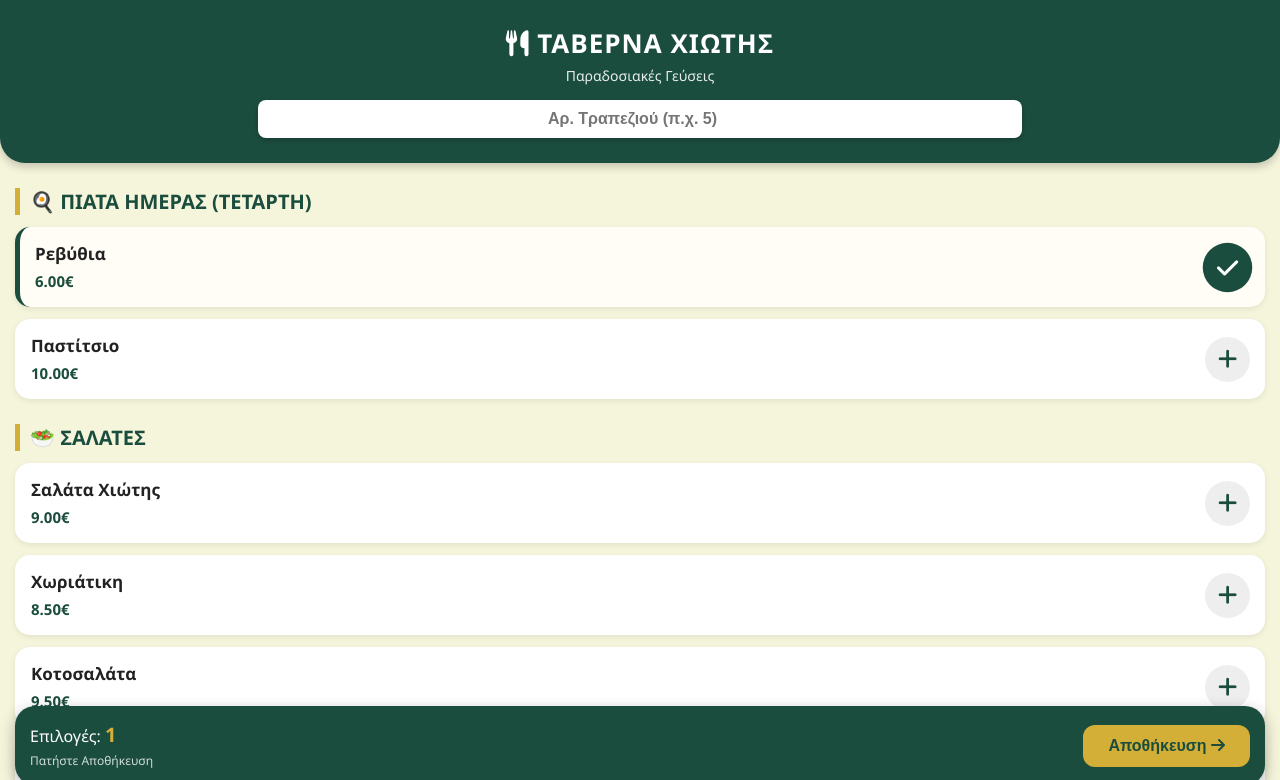
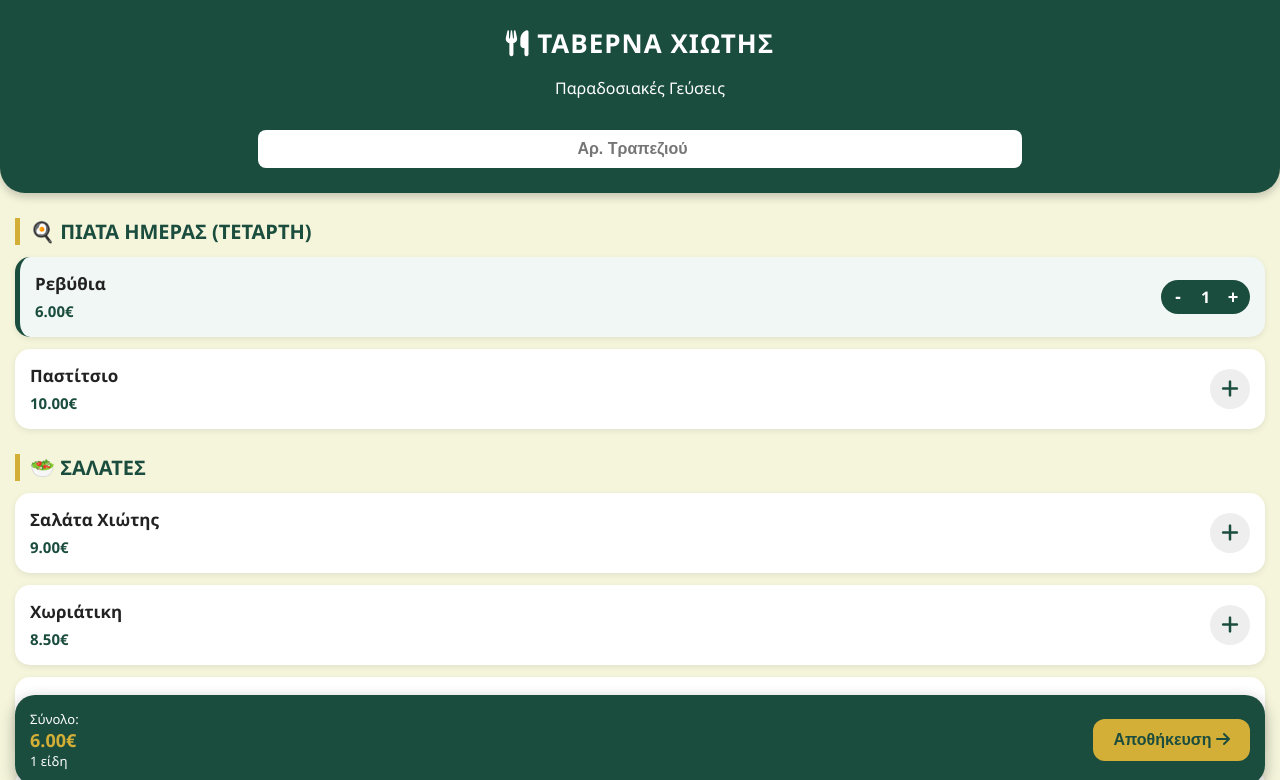
Before and after one commit to emmanuildrakonakis-cmd/menu-wishlist, a plain HTML site: page index.html in a window 1280 px wide. Both pictures are taken after a click on the button 1227 px from the left and 267 px from the top of the page. Shown: the top 780 px of the page. Drawn offline with Linux system fonts and the light colour scheme.

Commit message:
Optimized index.html with [- 1 +] selector

```diff
--- a/index.html
+++ b/index.html
@@ -7,21 +7,20 @@
     <link rel="stylesheet" href="https://cdnjs.cloudflare.com/ajax/libs/font-awesome/6.0.0/css/all.min.css">
 
     <style>
-        /* --- DESIGN & ΧΡΩΜΑΤΑ --- */
+        /*DESIGN & ΧΡΩΜΑΤΑ */
         :root {
-            --primary-color: #1B4D3E; /* Σκούρο Πράσινο (Χιώτης) */
-            --secondary-color: #F5F5DC; /* Μπεζ / Κρεμ */
-            --accent-color: #D4AF37; /* Χρυσό/Μουσταρδί για κουμπιά */
+            --primary-color: #1B4D3E; /* Σκούρο Πράσινο */
+            --secondary-color: #F5F5DC; /* Μπεζ */
+            --accent-color: #D4AF37; /* Χρυσό */
             --text-color: #333;
         }
 
         body {
             font-family: 'Segoe UI', Tahoma, Geneva, Verdana, sans-serif;
-            margin: 0;
-            padding: 0;
+            margin: 0; padding: 0;
             background-color: var(--secondary-color);
             color: var(--text-color);
-            padding-bottom: 90px;
+            padding-bottom: 100px;
         }
 
         /* Header */
@@ -35,18 +34,10 @@
             box-shadow: 0 4px 8px rgba(0,0,0,0.2);
         }
         .header h1 { margin: 0; font-size: 26px; letter-spacing: 1px; }
-        .header p { margin: 5px 0 15px; font-size: 14px; opacity: 0.9; }
-
         .table-input {
-            padding: 10px;
-            border-radius: 8px;
-            border: none;
-            text-align: center;
-            font-weight: bold;
-            font-size: 16px;
-            width: 60%;
-            outline: none;
-            box-shadow: 0 2px 5px rgba(0,0,0,0.2);
+            padding: 10px; border-radius: 8px; border: none;
+            text-align: center; font-weight: bold; font-size: 16px;
+            width: 60%; margin-top: 15px; outline: none;
         }
 
         /* Κατηγορίες */
@@ -55,9 +46,7 @@
             color: var(--primary-color);
             border-left: 5px solid var(--accent-color);
             padding-left: 10px;
-            font-size: 20px;
-            text-transform: uppercase;
-            font-weight: 800;
+            font-size: 20px; text-transform: uppercase; font-weight: 800;
         }
 
         /* Κάρτα Φαγητού */
@@ -70,59 +59,69 @@
             display: flex;
             justify-content: space-between;
             align-items: center;
-            border-left: 1px solid transparent;
         }
-        /* Όταν επιλέγεται, πρασινίζει λίγο */
         .menu-item.active-item {
             border-left: 5px solid var(--primary-color);
-            background-color: #fffdf5;
+            background-color: #f0f7f4;
         }
 
         .item-info h3 { margin: 0 0 5px; font-size: 17px; color: #222; }
         .price { color: var(--primary-color); font-weight: bold; font-size: 15px; }
 
-        /* Κουμπί Προσθήκης (+) */
-        .btn-add {
+        /* --- ΚΟΥΜΠΙΑ ΠΟΣΟΤΗΤΑΣ (+/-) --- */
+        .action-container {
+            display: flex; align-items: center;
+        }
+
+        /* Το αρχικό κουμπί (+) */
+        .btn-add-initial {
             background-color: #eee;
             border: none;
-            width: 45px; height: 45px;
+            width: 40px; height: 40px;
             border-radius: 50%;
             color: var(--primary-color);
-            font-size: 22px;
-            cursor: pointer;
-            transition: all 0.2s;
+            font-size: 20px; cursor: pointer;
             display: flex; align-items: center; justify-content: center;
         }
-        .btn-add.selected {
+
+        /* Το χειριστήριο [- 1 +] */
+        .qty-control {
+            display: none; /* Κρυφό αρχικά */
+            align-items: center;
             background-color: var(--primary-color);
-            color: white;
-            transform: scale(1.1);
+            border-radius: 20px;
+            padding: 2px;
+        }
+        .qty-btn {
+            background: none; border: none;
+            color: white; font-size: 18px; font-weight: bold;
+            width: 30px; height: 30px;
+            cursor: pointer;
+        }
+        .qty-num {
+            color: white; font-weight: bold; font-size: 16px;
+            width: 25px; text-align: center;
         }
 
         /* Κάτω Μπάρα */
         .bottom-bar {
-            position: fixed;
-            bottom: 15px; left: 15px; right: 15px;
+            position: fixed; bottom: 15px; left: 15px; right: 15px;
             background: var(--primary-color);
             color: white;
             padding: 15px;
             border-radius: 20px;
             box-shadow: 0 5px 15px rgba(0,0,0,0.3);
-            display: flex;
-            justify-content: space-between;
-            align-items: center;
+            display: flex; justify-content: space-between; align-items: center;
             z-index: 1000;
         }
-        .total-info b { font-size: 20px; color: var(--accent-color); }
+        .total-info { font-size: 13px; }
+        .total-info b { font-size: 18px; color: var(--accent-color); display:block; }
 
         .btn-save {
             background-color: var(--accent-color);
             color: var(--primary-color);
-            border: none;
-            padding: 12px 25px;
-            border-radius: 12px;
-            font-weight: bold;
-            font-size: 16px;
+            border: none; padding: 12px 20px;
+            border-radius: 12px; font-weight: bold; font-size: 16px;
             cursor: pointer;
         }
         .btn-save:disabled { background-color: #555; color: #aaa; cursor: not-allowed; }
@@ -134,16 +133,15 @@
     <div class="header">
         <h1><i class="fas fa-utensils"></i> ΤΑΒΕΡΝΑ ΧΙΩΤΗΣ</h1>
         <p>Παραδοσιακές Γεύσεις</p>
-        <input type="number" id="table-num" class="table-input" placeholder="Αρ. Τραπεζιού (π.χ. 5)" min="1">
+        <input type="number" id="table-num" class="table-input" placeholder="Αρ. Τραπεζιού" min="1">
     </div>
 
-    <div id="menu-container">
-        </div>
+    <div id="menu-container"></div>
 
     <div class="bottom-bar">
         <div class="total-info">
-            Επιλογές: <b id="count">0</b><br>
-            <span style="font-size:12px; opacity:0.8">Πατήστε Αποθήκευση</span>
+            Σύνολο: <b id="total-price">0.00€</b>
+            <span id="items-count">0 είδη</span>
         </div>
         <button id="btn-submit" class="btn-save" onclick="submitWishlist()" disabled>
             Αποθήκευση <i class="fas fa-arrow-right"></i>
@@ -151,24 +149,7 @@
     </div>
 
     <script>
-        // --- 1. ΤΑ ΔΕΔΟΜΕΝΑ ΜΑΣ ---
-        // --- ΑΥΤΟΜΑΤΗ ΑΝΑΓΝΩΡΙΣΗ ΤΡΑΠΕΖΙΟΥ ΑΠΟ ΤΟ LINK ---
-        window.onload = function() {
-            // 1. Διαβάζουμε το Link
-            const urlParams = new URLSearchParams(window.location.search);
-            const tableParam = urlParams.get('table');
-
-            // 2. Αν υπάρχει νούμερο τραπεζιού στο Link...
-            if (tableParam) {
-                const inputField = document.getElementById("table-num");
-                inputField.value = tableParam; // Το γράφουμε στο κουτάκι
-                inputField.readOnly = true;    // Το κλειδώνουμε (να μην αλλάζει)
-                inputField.style.backgroundColor = "#e8f5e9"; // Το πρασινίζουμε λίγο
-                inputField.style.color = "#1B4D3E";
-            }
-        };
-
-        // Σταθερό Μενού
+        // --- 1. ΔΕΔΟΜΕΝΑ ---
         const fixedMenu = [
             { category: "🥗 Σαλάτες", items: [
                 { id: 101, name: "Σαλάτα Χιώτης", price: 9.00 },
@@ -200,180 +181,168 @@
             ]}
         ];
 
-        // --- ΤΟ ΕΞΥΠΝΟ ΣΥΣΤΗΜΑ ΓΙΑ ΤΑ ΜΑΓΕΙΡΕΥΤΑ ---
-        // 0:Κυριακή, 1:Δευτέρα, ... 6:Σάββατο
+        // Μαγειρευτά (Όπως τα είχαμε)
         const dailySpecialsDB = {
-            1: [ // Δευτέρα
-                {id: 901, name: "Φασολάδα", price: 6.00},
-                {id: 902, name: "Μοσχάρι Κοκκινιστό", price: 12.00}
-            ],
-            2: [ // Τρίτη
-                {id: 903, name: "Γεμιστά", price: 8.00},
-                {id: 904, name: "Κοτόπουλο Φούρνου", price: 9.00}
-            ],
-            3: [ // Τετάρτη
-                {id: 905, name: "Ρεβύθια", price: 6.00},
-                {id: 906, name: "Παστίτσιο", price: 10.00}
-            ],
-            4: [ // Πέμπτη
-                {id: 907, name: "Γιουβαρλάκια", price: 8.00},
-                {id: 908, name: "Χοιρινό Σελινατο", price: 11.00}
-            ],
-            5: [ // Παρασκευή
-                {id: 909, name: "Γίγαντες", price: 6.50},
-                {id: 910, name: "Μπακαλιάρος Σκορδαλιά", price: 12.00}
-            ],
-            6: [ // Σάββατο
-                {id: 911, name: "Μουσακάς", price: 10.00},
-                {id: 912, name: "Αρνάκι Λεμονάτο", price: 13.00}
-            ],
-            0: [ // Κυριακή
-                {id: 913, name: "Γουρουνόπουλο", price: 14.00},
-                {id: 914, name: "Μακαρόνια με κιμά", price: 8.00}
-            ]
+            1: [{id: 901, name: "Φασολάδα", price: 6.00}, {id: 902, name: "Μοσχάρι Κοκκινιστό", price: 12.00}],
+            2: [{id: 903, name: "Γεμιστά", price: 8.00}, {id: 904, name: "Κοτόπουλο Φούρνου", price: 9.00}],
+            3: [{id: 905, name: "Ρεβύθια", price: 6.00}, {id: 906, name: "Παστίτσιο", price: 10.00}],
+            4: [{id: 907, name: "Γιουβαρλάκια", price: 8.00}, {id: 908, name: "Χοιρινό Σελινατο", price: 11.00}],
+            5: [{id: 909, name: "Γίγαντες", price: 6.50}, {id: 910, name: "Μπακαλιάρος Σκορδαλιά", price: 12.00}],
+            6: [{id: 911, name: "Μουσακάς", price: 10.00}, {id: 912, name: "Αρνάκι Λεμονάτο", price: 13.00}],
+            0: [{id: 913, name: "Γουρουνόπουλο", price: 14.00}, {id: 914, name: "Μακαρόνια με κιμά", price: 8.00}]
         };
 
-        let wishlist = [];
+        // Το καλάθι τώρα θα έχει μορφή: { id: 101, name: "Σαλάτα", price: 9, qty: 2 }
+        let wishlist = {};
 
-        // --- LOGIC ---
+        // --- 2. LOGIC ---
 
         function renderMenu() {
             const container = document.getElementById("menu-container");
             let html = "";
 
-            // 1. Βρίσκουμε τι μέρα είναι σήμερα για τα Μαγειρευτά
-            const today = new Date();
-            const dayIndex = today.getDay(); // 0-6
+            // Πιάτα Ημέρας
+            const today = new Date().getDay();
             const daysNames = ["Κυριακή", "Δευτέρα", "Τρίτη", "Τετάρτη", "Πέμπτη", "Παρασκευή", "Σάββατο"];
-
-            // Εμφάνιση Μαγειρευτών (αν υπάρχουν για σήμερα)
-            const todaysSpecials = dailySpecialsDB[dayIndex];
-            if (todaysSpecials) {
-                html += `<h2 class="category-title">🍳 Πιάτα Ημέρας (${daysNames[dayIndex]})</h2>`;
-                todaysSpecials.forEach(item => {
-                    html += createItemHTML(item);
-                });
+            if (dailySpecialsDB[today]) {
+                html += `<h2 class="category-title">🍳 Πιάτα Ημέρας (${daysNames[today]})</h2>`;
+                dailySpecialsDB[today].forEach(item => html += createItemHTML(item));
             }
 
-            // 2. Εμφάνιση Σταθερού Μενού
+            // Σταθερό Μενού
             fixedMenu.forEach(cat => {
                 html += `<h2 class="category-title">${cat.category}</h2>`;
-                cat.items.forEach(item => {
-                    html += createItemHTML(item);
-                });
+                cat.items.forEach(item => html += createItemHTML(item));
             });
 
             container.innerHTML = html;
         }
 
-        // Βοηθητική για να φτιάχνει το HTML του κάθε φαγητού
         function createItemHTML(item) {
             return `
-            <div class="menu-item" id="card-${item.id}" onclick="toggleItem(${item.id}, '${item.name}', ${item.price})">
+            <div class="menu-item" id="card-${item.id}">
                 <div class="item-info">
                     <h3>${item.name}</h3>
                     <span class="price">${item.price.toFixed(2)}€</span>
                 </div>
-                <button class="btn-add" id="btn-${item.id}">
-                    <i class="fas fa-plus"></i>
-                </button>
+
+                <div class="action-container">
+                    <button class="btn-add-initial" id="init-btn-${item.id}" onclick="addItem(${item.id}, '${item.name}', ${item.price})">
+                        <i class="fas fa-plus"></i>
+                    </button>
+
+                    <div class="qty-control" id="qty-ctrl-${item.id}">
+                        <button class="qty-btn" onclick="updateQty(${item.id}, -1)">-</button>
+                        <span class="qty-num" id="qty-val-${item.id}">1</span>
+                        <button class="qty-btn" onclick="updateQty(${item.id}, 1)">+</button>
+                    </div>
+                </div>
             </div>`;
         }
 
-        // Toggle Επιλογής
-        function toggleItem(id, name, price) {
-            const btn = document.getElementById(`btn-${id}`);
-            const card = document.getElementById(`card-${id}`);
+        // Προσθήκη για πρώτη φορά
+        function addItem(id, name, price) {
+            wishlist[id] = { name: name, price: price, qty: 1 };
 
-            // Έλεγχος αν υπάρχει ήδη
-            const exists = wishlist.find(i => i.id === id);
+            // Αλλαγή UI: Κρύβουμε το (+) και δείχνουμε το [- 1 +]
+            document.getElementById(`init-btn-${id}`).style.display = "none";
+            document.getElementById(`qty-ctrl-${id}`).style.display = "flex";
+            document.getElementById(`card-${id}`).classList.add("active-item");
 
-            if (exists) {
-                // Αφαίρεση
-                wishlist = wishlist.filter(i => i.id !== id);
-                btn.classList.remove("selected");
-                card.classList.remove("active-item");
-                btn.innerHTML = '<i class="fas fa-plus"></i>';
-            } else {
-                // Προσθήκη
-                wishlist.push({id, name, price});
-                btn.classList.add("selected");
-                card.classList.add("active-item");
-                btn.innerHTML = '<i class="fas fa-check"></i>';
-            }
-            updateUI();
+            updateTotal();
         }
 
-        function updateUI() {
-            document.getElementById("count").innerText = wishlist.length;
-            document.getElementById("btn-submit").disabled = wishlist.length === 0;
+        // Αλλαγή ποσότητας (+/-)
+        function updateQty(id, change) {
+            if (!wishlist[id]) return;
+
+            wishlist[id].qty += change;
+
+            // Αν η ποσότητα πάει στο 0 -> Αφαίρεση
+            if (wishlist[id].qty <= 0) {
+                delete wishlist[id];
+                // Επαναφορά UI στο αρχικό (+)
+                document.getElementById(`init-btn-${id}`).style.display = "flex";
+                document.getElementById(`qty-ctrl-${id}`).style.display = "none";
+                document.getElementById(`card-${id}`).classList.remove("active-item");
+            } else {
+                // Απλά ενημερώνουμε το νούμερο
+                document.getElementById(`qty-val-${id}`).innerText = wishlist[id].qty;
+            }
+            updateTotal();
+        }
+
+        function updateTotal() {
+            let totalCost = 0;
+            let totalItems = 0;
+
+            for (const id in wishlist) {
+                totalCost += wishlist[id].price * wishlist[id].qty;
+                totalItems += wishlist[id].qty;
+            }
+
+            document.getElementById("total-price").innerText = totalCost.toFixed(2) + "€";
+            document.getElementById("items-count").innerText = totalItems + " είδη";
+            document.getElementById("btn-submit").disabled = totalItems === 0;
         }
 
         function submitWishlist() {
             const table = document.getElementById("table-num").value;
-            const btn = document.getElementById("btn-submit");
-
-            // 1. Έλεγχος: Έβαλε τραπέζι;
             if (!table) {
-                alert("⚠️ Παρακαλώ γράψε τον αριθμό του τραπεζιού σου (πάνω δεξιά)!");
+                alert("⚠️ Παρακαλώ γράψε αριθμό τραπεζιού!");
                 document.querySelector('.header').scrollIntoView({ behavior: 'smooth' });
                 return;
             }
 
-            // 2. Κλείδωμα κουμπιού (Loading effect)
+            const btn = document.getElementById("btn-submit");
             btn.disabled = true;
-            btn.innerHTML = '<i class="fas fa-spinner fa-spin"></i> Στέλνουμε...';
+            btn.innerHTML = '<i class="fas fa-spinner fa-spin"></i> ...';
 
-            // 3. Ετοιμασία δεδομένων
+            // Μετατροπή των δεδομένων για το Excel
+            // Θέλουμε να στείλουμε: "Μπύρα (x2), Τζατζίκι (x1)"
+            let itemsArray = [];
+            for (const id in wishlist) {
+                itemsArray.push(`${wishlist[id].name} (x${wishlist[id].qty})`);
+            }
+
             const dataToSend = {
                 table: table,
-                items: wishlist
+                items: itemsArray // Προσοχή: Τώρα στέλνουμε strings, όχι objects, αλλά το Excel θα το καταλάβει
             };
 
-            // 4. ΤΟ LINK ΣΟΥ (Το έβαλα εγώ!)
+            // !!! ΒΑΛΕ ΤΟ LINK ΣΟΥ ΕΔΩ !!!
             const GOOGLE_SCRIPT_URL = "https://script.google.com/macros/s/AKfycbwjdZwfaazIVYeVpBlly0B3UZndZ16atikweRbTHqNUtxs9hPZovJqd_csL0wt_h2mJ/exec";
 
-            // 5. Αποστολή στο Google Sheet
             fetch(GOOGLE_SCRIPT_URL, {
-                method: "POST",
-                mode: "no-cors", // Σημαντικό: Επιτρέπει την αποστολή χωρίς να μπλοκάρει ο browser
-                headers: {
-                    "Content-Type": "application/json"
-                },
+                method: "POST", mode: "no-cors",
+                headers: { "Content-Type": "application/json" },
                 body: JSON.stringify(dataToSend)
             })
-            .then(response => {
-                // --- ΕΠΙΤΥΧΙΑ ---
-                alert(`✅ Η παραγγελία εστάλη!\n\nΤραπέζι: ${table}\n\nΘα έρθουμε άμεσα για επιβεβαίωση!`);
-
-                // Καθαρισμός Λίστας & UI
-                wishlist = [];
-                document.getElementById("table-num").value = "";
-                updateUI();
-
-                // Επαναφορά κουμπιών (ξε-πρασινίζουν)
-                document.querySelectorAll(".btn-add").forEach(b => {
-                    b.classList.remove("selected");
-                    b.innerHTML = '<i class="fas fa-plus"></i>';
-                });
-                document.querySelectorAll(".menu-item").forEach(c => c.classList.remove("active-item"));
-
-                // Επαναφορά κεντρικού κουμπιού
-                btn.innerHTML = 'Αποθήκευση <i class="fas fa-arrow-right"></i>';
-                btn.disabled = true; // Απενεργοποίηση μέχρι να ξαναδιαλέξει κάτι
+            .then(() => {
+                alert(`✅ Παραγγελία εστάλη!\nΤραπέζι: ${table}`);
+                location.reload(); // Κάνουμε refresh για να καθαρίσει
             })
-            .catch(error => {
-                // --- ΣΦΑΛΜΑ ---
-                console.error("Error:", error);
-                alert("❌ Κάτι πήγε στραβά. Προσπαθήστε ξανά ή φωνάξτε τον σερβιτόρο.");
+            .catch(err => {
+                console.error(err);
+                alert("❌ Σφάλμα αποστολής");
                 btn.disabled = false;
-                btn.innerHTML = 'Αποθήκευση <i class="fas fa-arrow-right"></i>';
+                btn.innerText = "Αποθήκευση";
             });
         }
 
-        // Εκκίνηση
-        renderMenu();
-
+        // Auto-detect Table from URL
+        window.onload = function() {
+            const urlParams = new URLSearchParams(window.location.search);
+            const tableParam = urlParams.get('table');
+            if (tableParam) {
+                const input = document.getElementById("table-num");
+                input.value = tableParam;
+                input.readOnly = true;
+                input.style.backgroundColor = "#e8f5e9";
+                input.style.color = "#1B4D3E";
+            }
+            renderMenu();
+        };
     </script>
 </body>
 </html>
```
